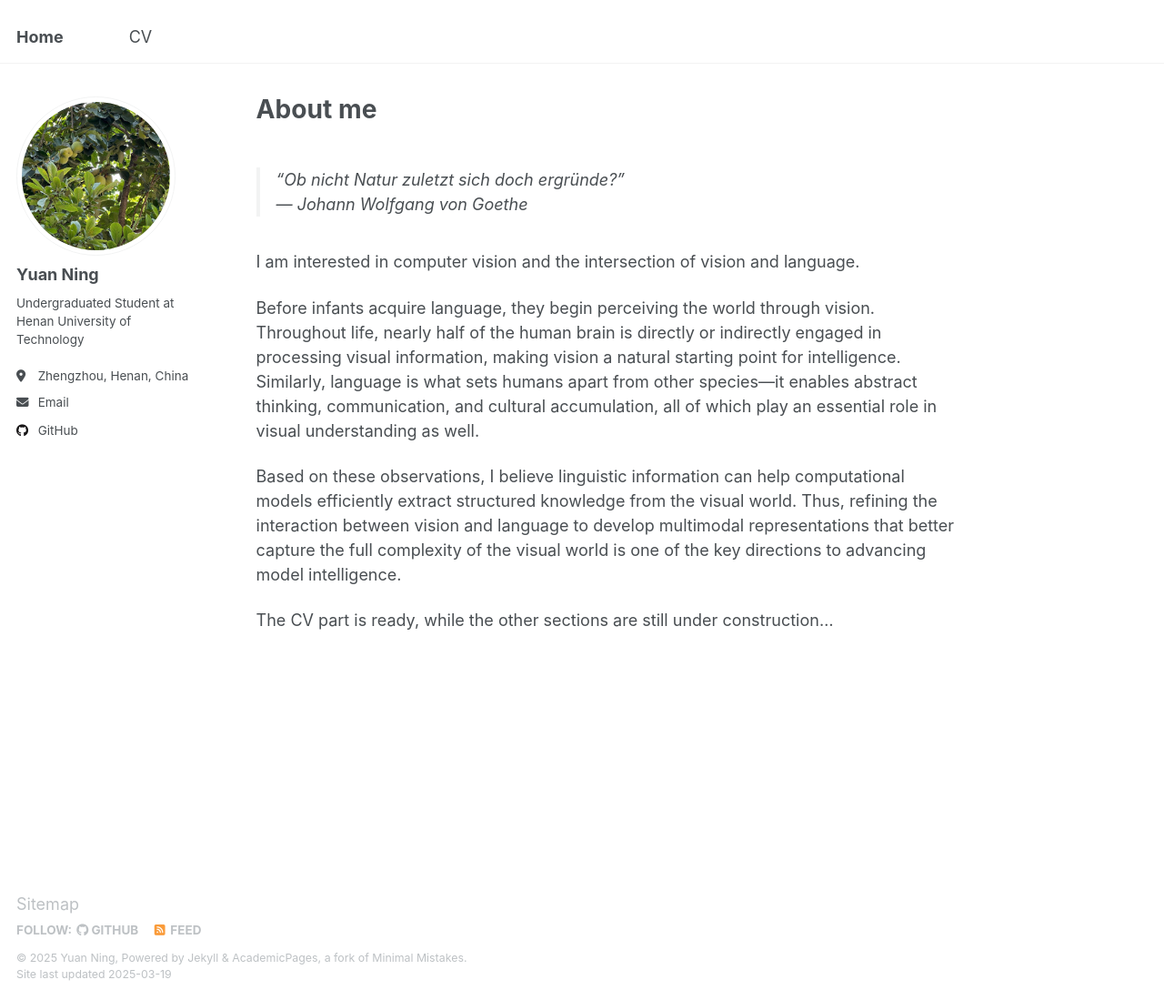
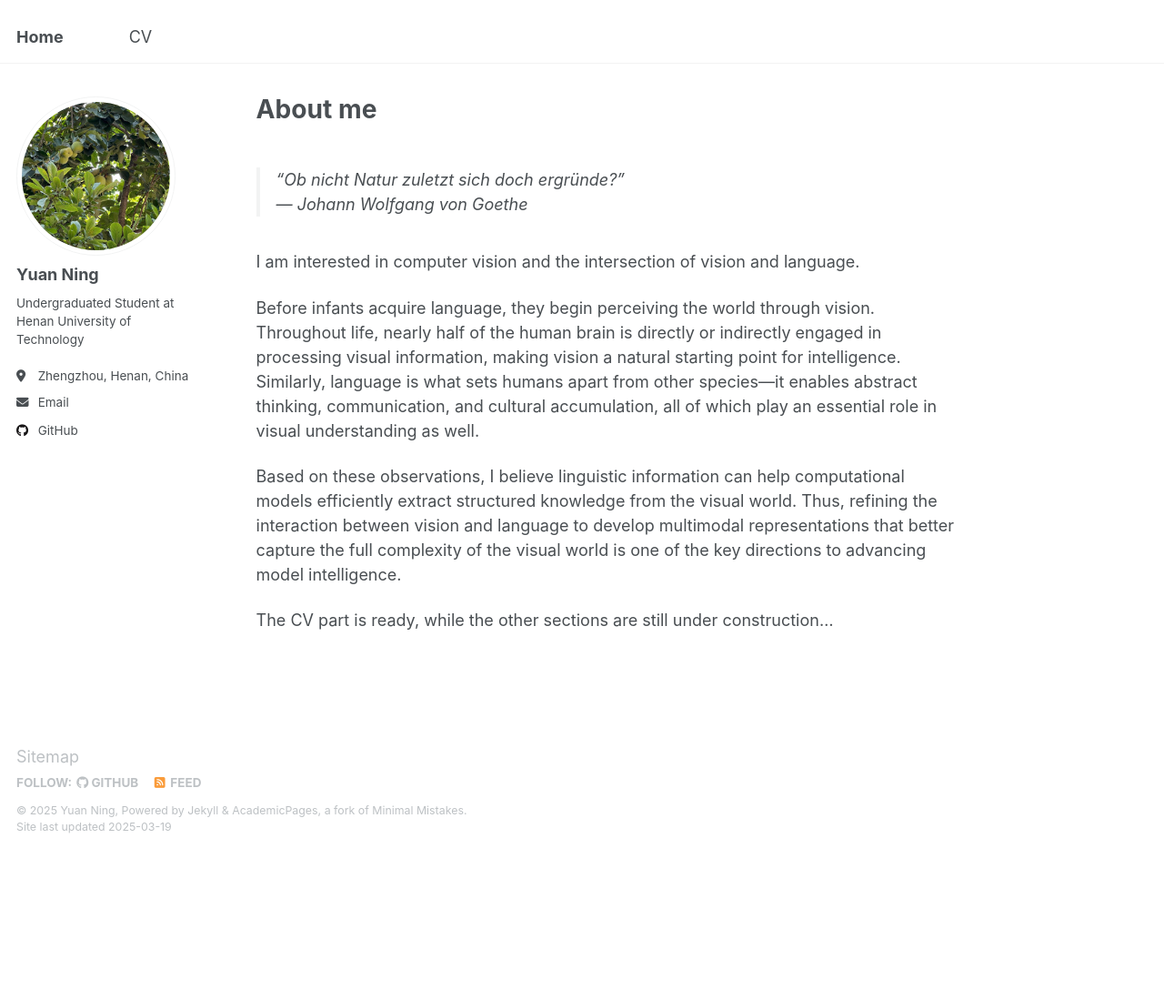
Before and after one commit to YuanN1ng/YuanN1ng.github.io, a Jekyll site: the page built from _pages/about.md, in a window 1280 px wide and 1099 px high. Shown: the whole window at 91% size. Built offline with Jekyll 4.4.1, drawn with Linux system fonts in a browser that asks for light colours.

Commit message:
Update _footer.scss

```diff
--- a/_sass/layout/_footer.scss
+++ b/_sass/layout/_footer.scss
@@ -14,9 +14,9 @@
   clear: both;
 
   /* sticky footer fix start */
-  position: absolute;
+  /*position: absolute;
   bottom: 0em;
-  height: auto;
+  height: auto;*/
   /* sticky footer fix end */
 
   margin-top: 3em;
```
